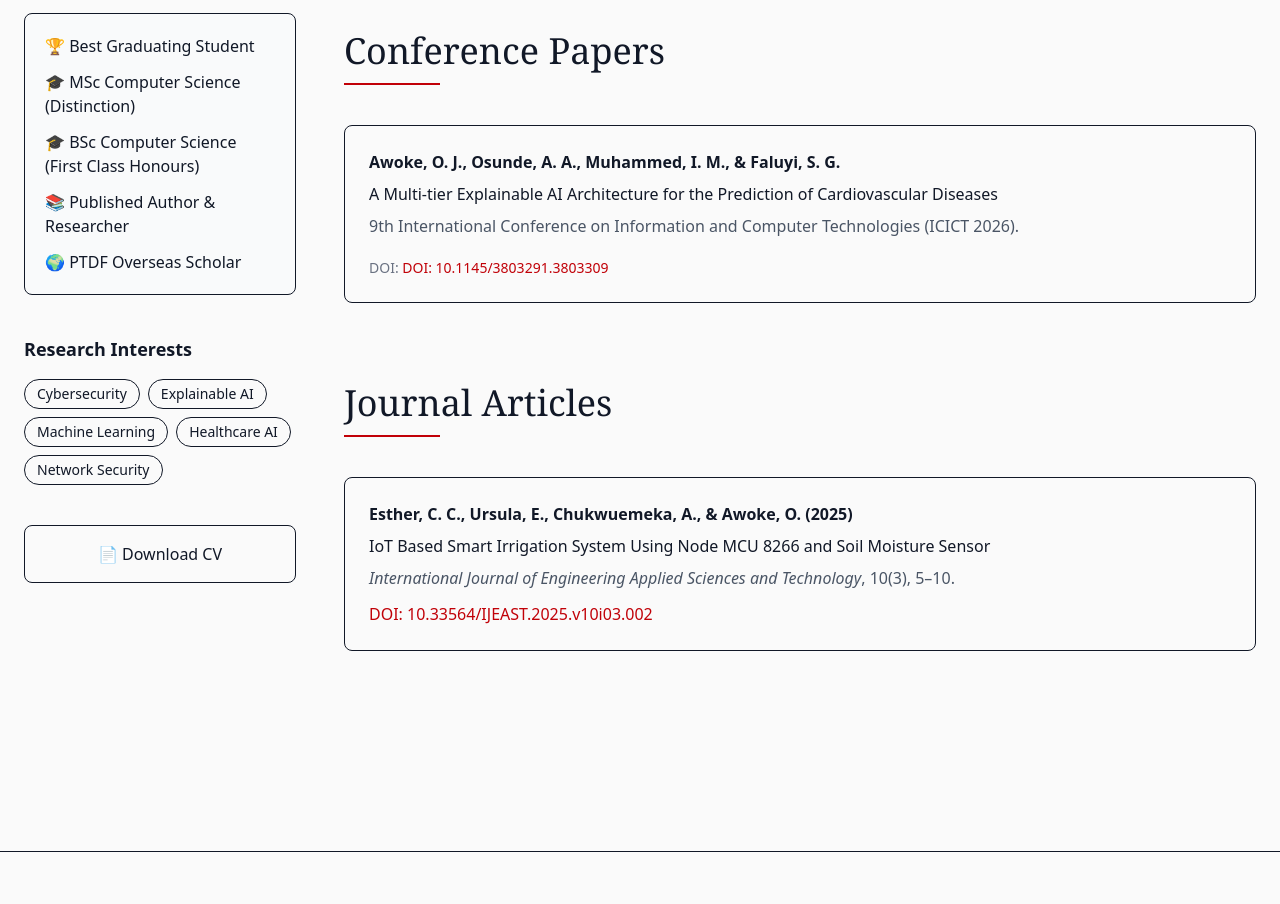
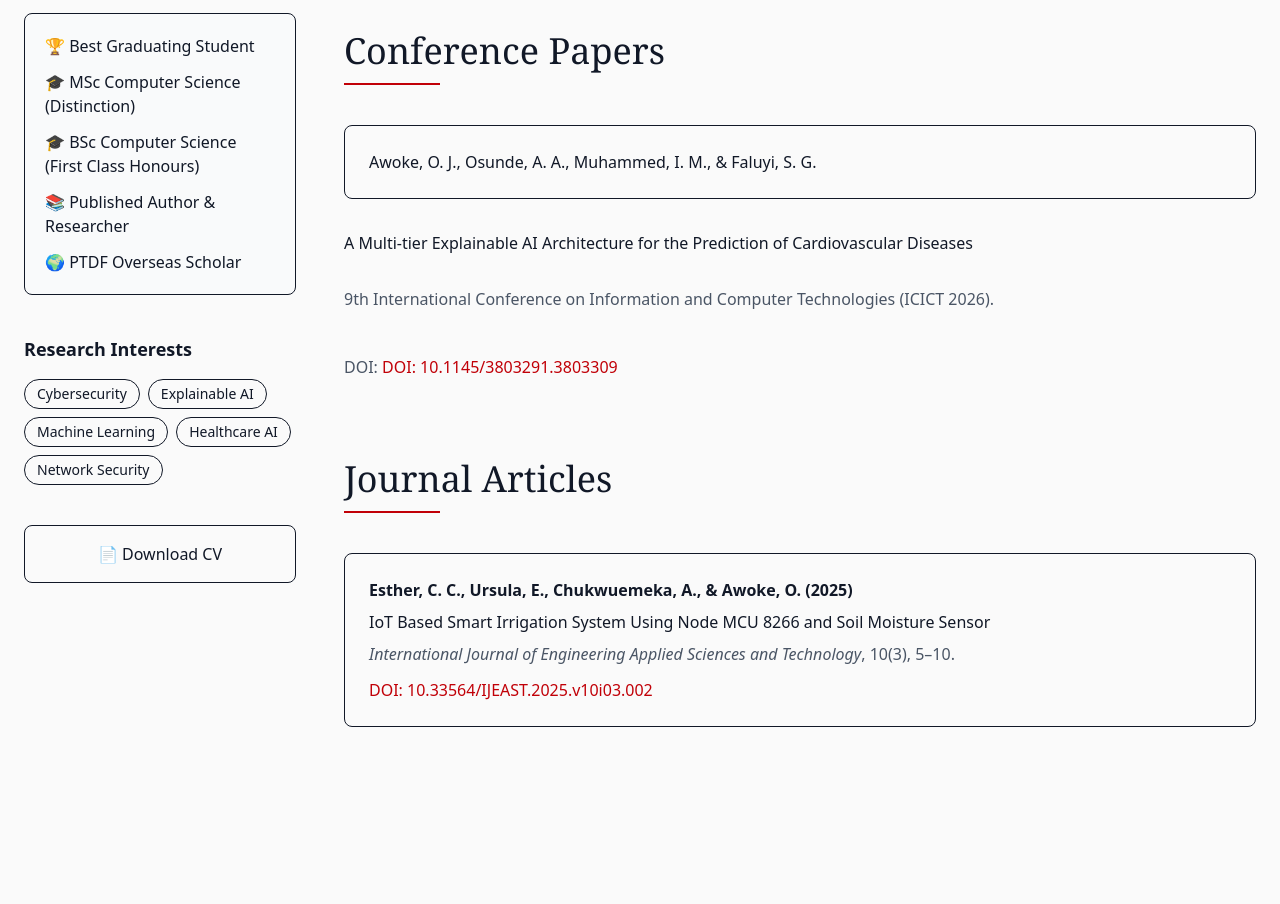
Before and after one commit to awokeo/obinna-website, a Next.js app: page /publications in a window 1280 px wide. Shown: the part 1040-1944 px from the top of the page. Built offline with nearby package versions, Linux system fonts and the light colour scheme.

Commit message:
Add publication DOI link and update website

```diff
--- a/components/publications/ConferencePapers.tsx
+++ b/components/publications/ConferencePapers.tsx
@@ -6,13 +6,13 @@ export default function ConferencePapers() {
 
       <SectionHeader title="Conference Papers" />
 
-      <div className="border rounded-lg p-6">
+      <div className="space-y-8">
 
-        <p className="font-semibold">
+        <p className="border rounded-lg p-6">
           Awoke, O. J., Osunde, A. A., Muhammed, I. M., & Faluyi, S. G.
         </p>
 
-        <p className="mt-2">
+        <p className="font-semibold">
           <a
             href="https://doi.org/10.1145/3803291.3803309"
             target="_blank"
@@ -28,7 +28,7 @@ export default function ConferencePapers() {
           9th International Conference on Information and Computer Technologies (ICICT 2026).
         </p>
 
-        <p className="text-sm text-gray-500 mt-2">
+        <p className="text-gray-600 mt-2">
           DOI:{" "}
           <a
             href="https://doi.org/10.1145/3803291.3803309"
```
